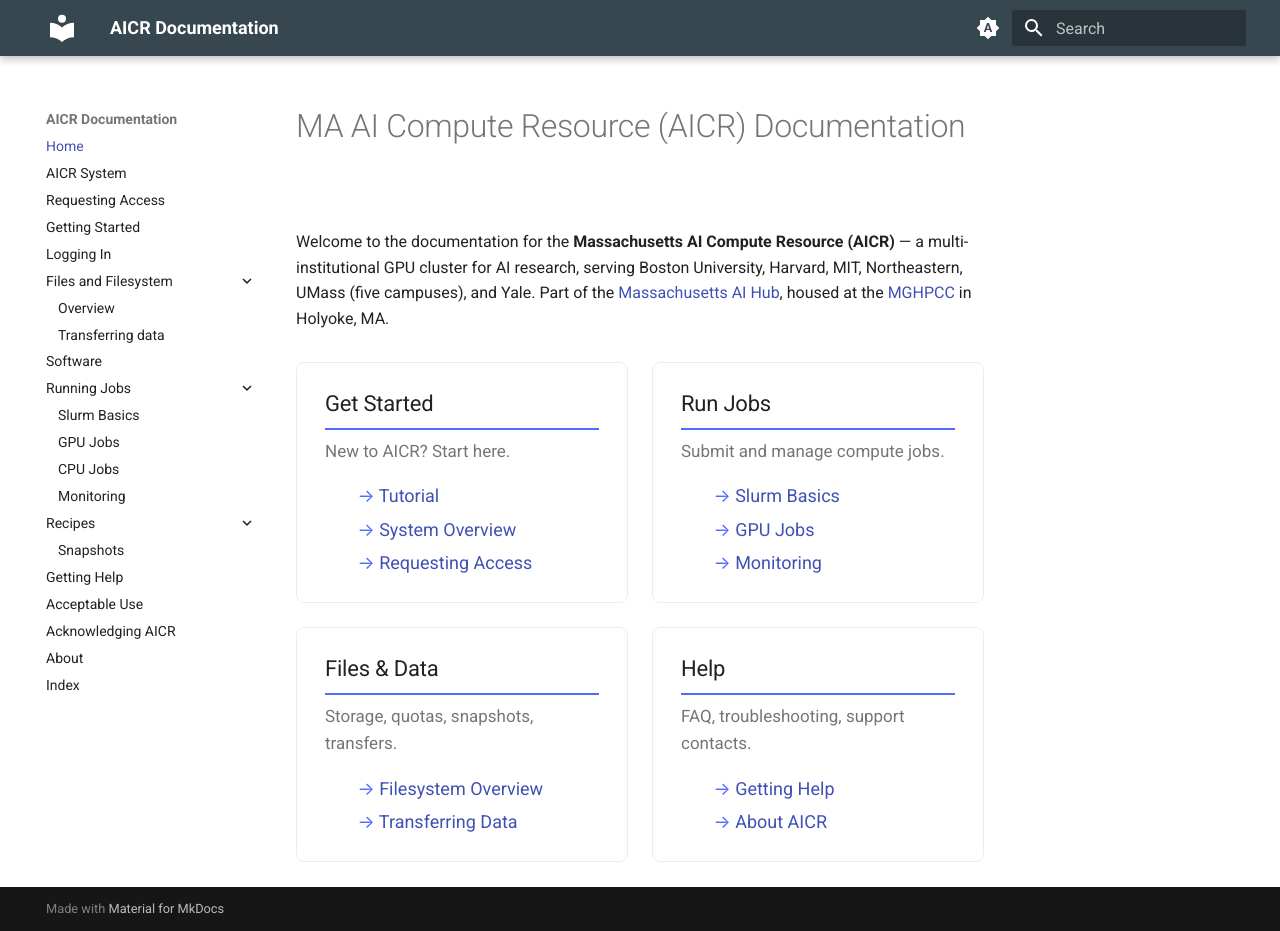
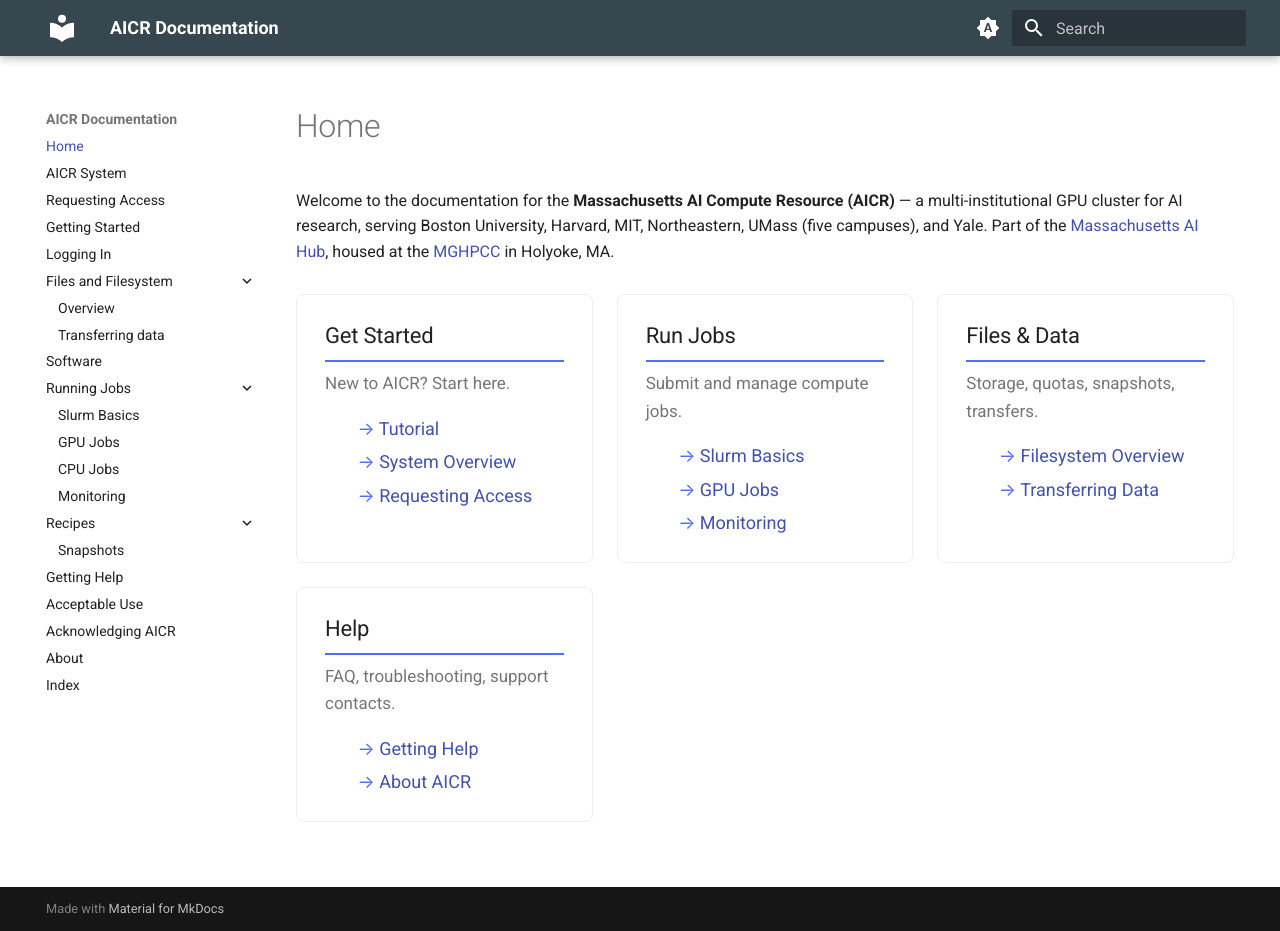
Before and after one commit to mghpcc/aicr-docs-edit, an MkDocs documentation site: the page built from docs/index.md, in a window 1280 px wide and 931 px high. Built offline with MkDocs 1.6.1 and Material for MkDocs 9.7.7, drawn with Linux system fonts in a browser that asks for light colours.

Commit message:
make home page wider

```diff
--- a/docs/index.md
+++ b/docs/index.md
@@ -1,4 +1,7 @@
-# MA AI Compute Resource (AICR) Documentation
+---
+hide:
+  - toc
+---
 
 Welcome to the documentation for the **Massachusetts AI Compute Resource (AICR)** — a multi-institutional GPU cluster for AI research, serving Boston University, Harvard, MIT, Northeastern, UMass (five campuses), and Yale. Part of the [Massachusetts AI Hub](https://aihub.masstech.org/), housed at the [MGHPCC](https://www.mghpcc.org/) in Holyoke, MA.
 
--- a/docs/stylesheets/extra.css
+++ b/docs/stylesheets/extra.css
@@ -11,7 +11,7 @@
 /* Homepage cards */
 .aicr-cards {
   display: grid;
-  grid-template-columns: repeat(2, 1fr);
+  grid-template-columns: repeat(3, 1fr);
   gap: 1.2rem;
   margin: 1.5rem 0;
 }
```
